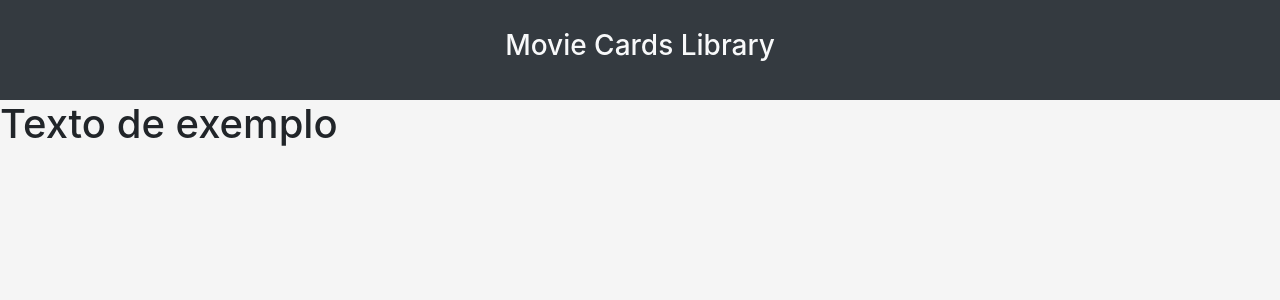
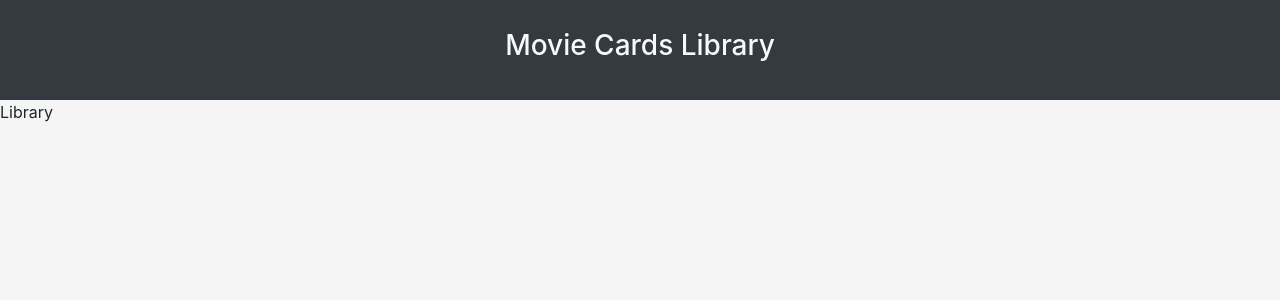
Before and after one commit to tryber/sd-04-block12-project-movie-card-library-stateful, a React (Create React App) app: page / in a window 1280 px wide. Shown: the top 300 px of the page. Built offline with nearby package versions, Linux system fonts and the light colour scheme.

Commit message:
Renderizada MovieLibrary com props recebendo um array.

```diff
--- a/src/App.js
+++ b/src/App.js
@@ -1,20 +1,14 @@
 import React from 'react';
 import './App.css';
 import Header from './components/Header';
-import SearchBar from './components/SearchBar';
+import MovieLibrary from './components/MovieLibrary';
+import data from './data';
 
 function App() {
   return (
     <div className="App">
       <Header />
-      <SearchBar
-        searchText=""
-        onSearchTextChange=""
-        bookmarkedOnly=""
-        onBookmarkedChange=""
-        selectedGenre=""
-        onSelectedGenreChange=""
-      />
+      <MovieLibrary movies={data} />
     </div>
   );
 }
--- a/src/components/MovieLibrary.jsx
+++ b/src/components/MovieLibrary.jsx
@@ -1 +1,11 @@
-// implement MovieLibrary component here
+import React, { Component } from 'react';
+
+class MovieLibrary extends Component {
+  render() {
+    return (
+      <div>Library</div>
+    );
+  }
+}
+
+export default MovieLibrary;
--- a/src/components/SearchBar.jsx
+++ /dev/null
@@ -1,12 +0,0 @@
-import React, { Component } from 'react';
-
-class SearchBar extends Component {
-  render() {
-    console.log(this.props);
-    return (
-      <h1>Texto de exemplo</h1>
-    );
-  }
-}
-
-export default SearchBar;
```
Also changed, not shown: src/components/Form.jsx (added).
